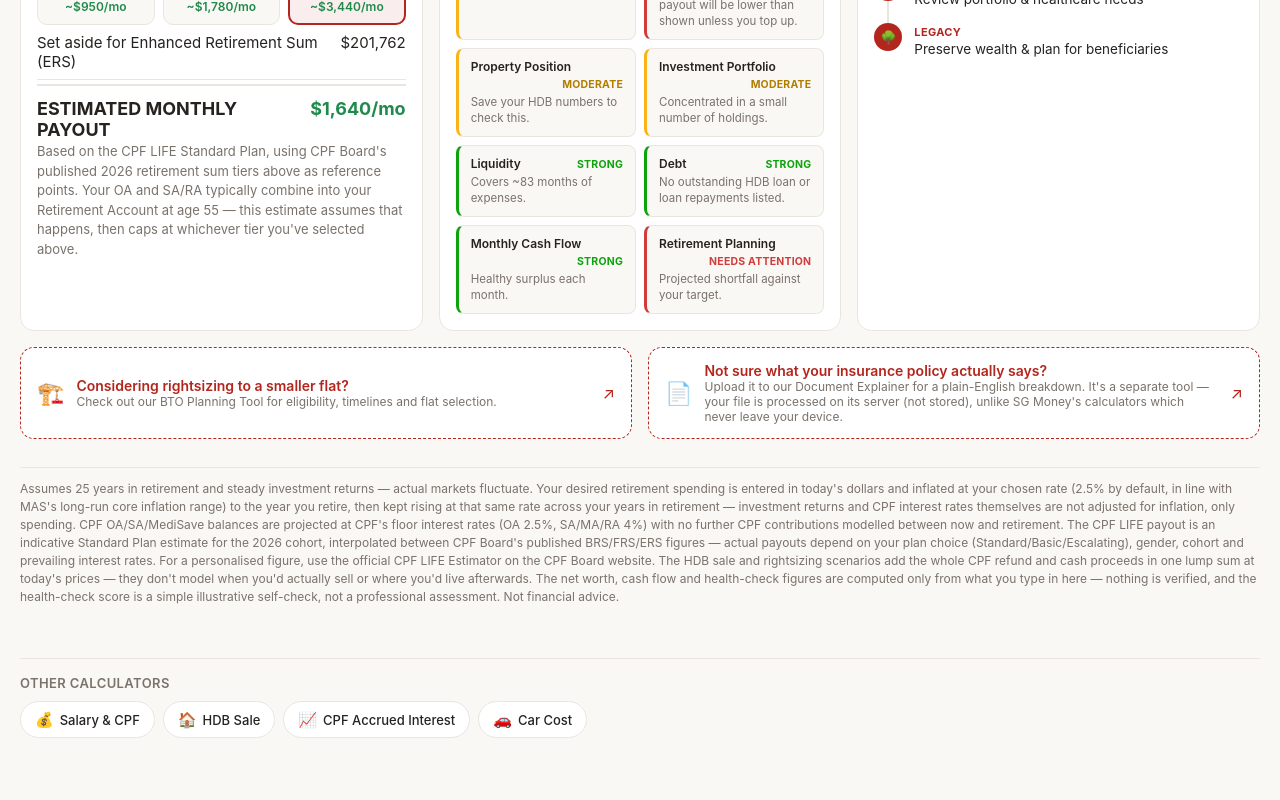
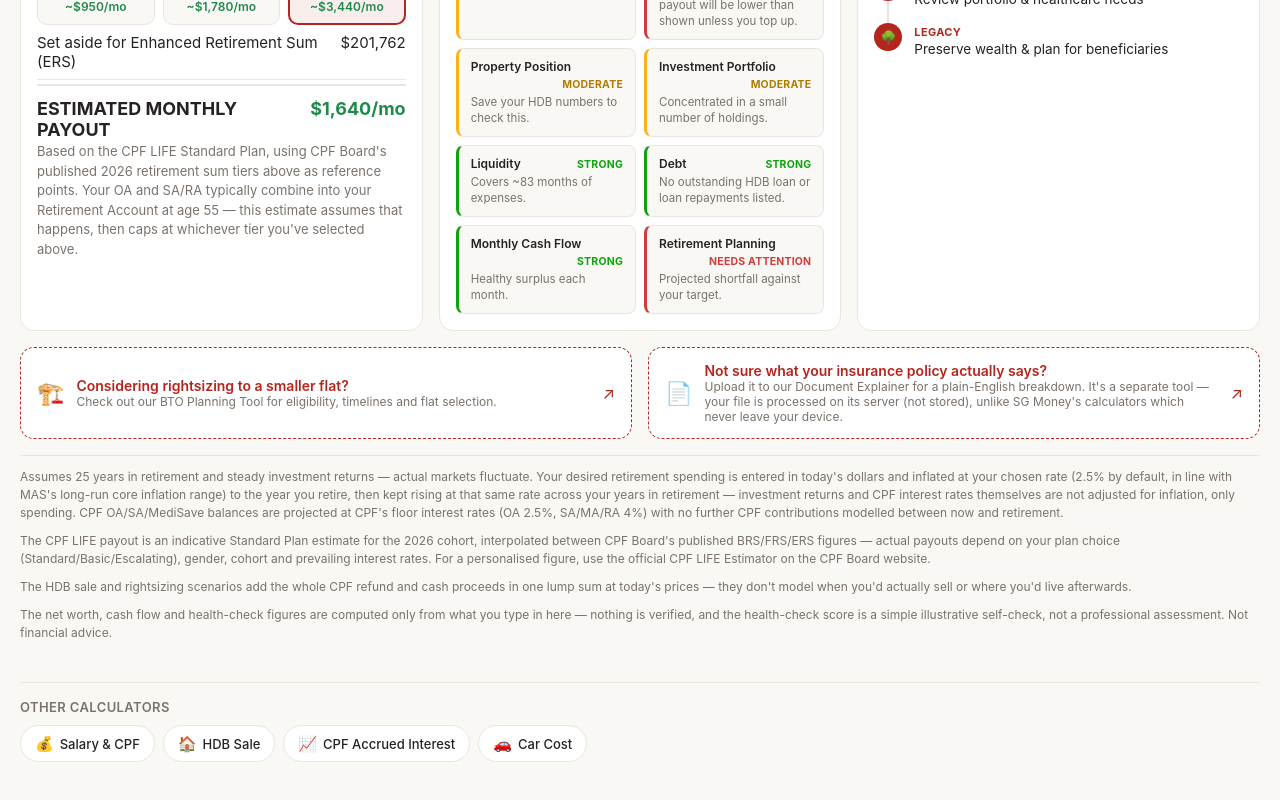
Before and after one commit to macmelvin/SG-Money-CPF-HDB-Calculator, a React (Vite) app: page /retirement-calculator in a window 1280 px wide. Shown: the part 2103-2903 px from the top of the page. Built offline with nearby package versions, Linux system fonts and the light colour scheme.

Commit message:
Break up Retirement Calculator disclaimer into paragraphs

```diff
--- a/src/App.css
+++ b/src/App.css
@@ -398,6 +398,12 @@
   border-top: 1px solid var(--border);
   padding-top: 12px;
 }
+.disclaimer p {
+  margin: 0 0 10px;
+}
+.disclaimer p:last-child {
+  margin-bottom: 0;
+}
 
 .other-calcs {
   margin-top: 24px;
--- a/src/calculators/RetirementCalculator.tsx
+++ b/src/calculators/RetirementCalculator.tsx
@@ -724,21 +724,29 @@ export default function RetirementCalculator() {
       </div>
 
       <Disclaimer>
-        Assumes 25 years in retirement and steady investment returns — actual markets fluctuate. Your desired
-        retirement spending is entered in today's dollars and inflated at your chosen rate (2.5% by default, in
-        line with MAS's long-run core inflation range) to the year you retire, then kept rising at that same rate
-        across your years in retirement — investment returns and CPF interest rates themselves are not adjusted
-        for inflation, only spending. CPF OA/SA/MediSave
-        balances are projected at CPF's floor interest rates (OA 2.5%, SA/MA/RA 4%) with no further CPF
-        contributions modelled between now and retirement. The CPF LIFE payout is an indicative Standard Plan
-        estimate for the 2026 cohort, interpolated between CPF Board's published BRS/FRS/ERS figures — actual
-        payouts depend on your plan choice (Standard/Basic/Escalating), gender, cohort and prevailing interest
-        rates. For a personalised figure, use the official CPF LIFE Estimator on the CPF Board website. The
-        HDB sale and rightsizing scenarios add the whole CPF refund and cash proceeds in one lump sum at
-        today's prices — they don't model when you'd actually sell or where you'd live afterwards. The net
-        worth, cash flow and health-check figures are computed only from what you type in here — nothing is
-        verified, and the health-check score is a simple illustrative self-check, not a professional
-        assessment. Not financial advice.
+        <p>
+          Assumes 25 years in retirement and steady investment returns — actual markets fluctuate. Your desired
+          retirement spending is entered in today's dollars and inflated at your chosen rate (2.5% by default, in
+          line with MAS's long-run core inflation range) to the year you retire, then kept rising at that same rate
+          across your years in retirement — investment returns and CPF interest rates themselves are not adjusted
+          for inflation, only spending. CPF OA/SA/MediSave balances are projected at CPF's floor interest rates
+          (OA 2.5%, SA/MA/RA 4%) with no further CPF contributions modelled between now and retirement.
+        </p>
+        <p>
+          The CPF LIFE payout is an indicative Standard Plan estimate for the 2026 cohort, interpolated between
+          CPF Board's published BRS/FRS/ERS figures — actual payouts depend on your plan choice
+          (Standard/Basic/Escalating), gender, cohort and prevailing interest rates. For a personalised figure, use
+          the official CPF LIFE Estimator on the CPF Board website.
+        </p>
+        <p>
+          The HDB sale and rightsizing scenarios add the whole CPF refund and cash proceeds in one lump sum at
+          today's prices — they don't model when you'd actually sell or where you'd live afterwards.
+        </p>
+        <p>
+          The net worth, cash flow and health-check figures are computed only from what you type in here — nothing
+          is verified, and the health-check score is a simple illustrative self-check, not a professional
+          assessment. Not financial advice.
+        </p>
       </Disclaimer>
 
       {/* Rendered off-screen (not display:none, so html2canvas can lay it out) purely so the
--- a/src/components/CalcShell.tsx
+++ b/src/components/CalcShell.tsx
@@ -183,7 +183,7 @@ export function ResultCard({ children, title }: { children: ReactNode; title?: s
 }
 
 export function Disclaimer({ children }: { children: ReactNode }) {
-  return <p className="disclaimer">{children}</p>;
+  return <div className="disclaimer">{children}</div>;
 }
 
 function PromoLink({
```
